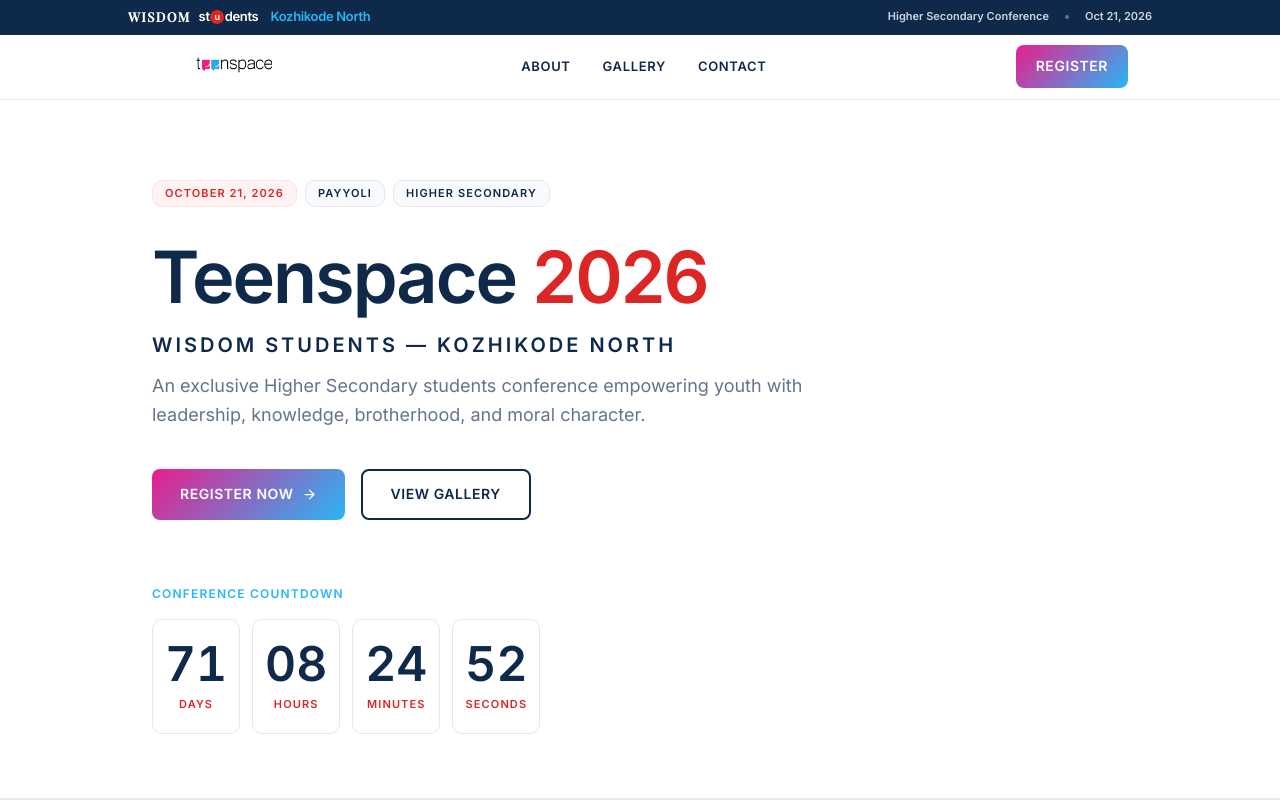
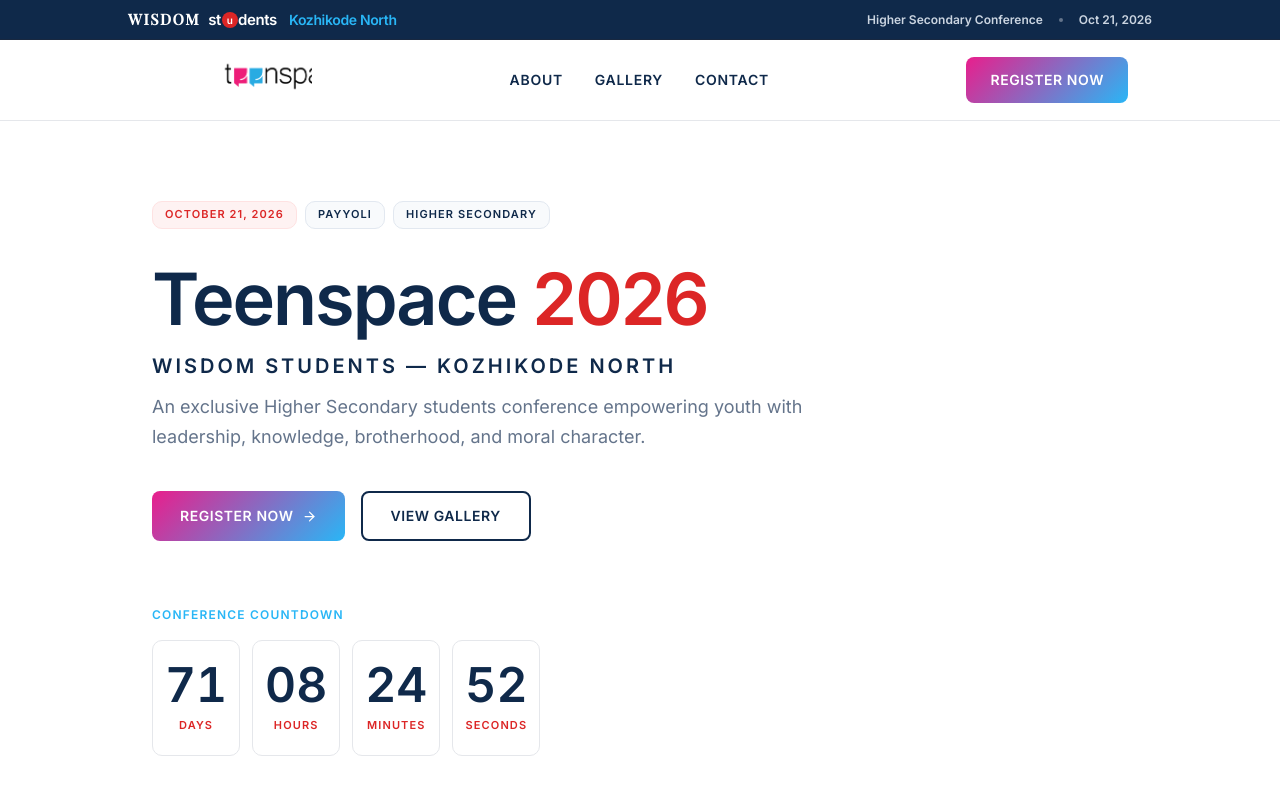
Before and after one commit to Althafx17/teenspace-calicut-north, a React (Vite) app: page / in a window 1280 px wide. Shown: the top 800 px of the page. Built offline with nearby package versions, Linux system fonts and the light colour scheme.

Commit message:
navbar: enlarge Teenspace logo and navbar height for better prominence

```diff
--- a/src/components/Navbar.tsx
+++ b/src/components/Navbar.tsx
@@ -1,18 +1,17 @@
 import { useState } from 'react'
 import { Menu, X } from 'lucide-react'
-import { socials } from './Contact'
 
 export function WisdomStudentsTag({ theme = 'dark' }: { theme?: 'dark' | 'light' }) {
   const isDark = theme === 'dark'
   return (
-    <div className="flex items-center gap-2 text-[12px] leading-none select-none">
-      <span className={`font-serif font-black tracking-widest text-[13px] ${isDark ? 'text-white' : 'text-[#0f294a]'}`}>
+    <div className="flex items-center gap-2 text-[13px] sm:text-[14px] leading-none select-none">
+      <span className={`font-serif font-black tracking-widest text-[14px] sm:text-[15px] ${isDark ? 'text-white' : 'text-[#0f294a]'}`}>
         WISDOM
       </span>
-      <span className={`font-black text-[13px] flex items-center tracking-tight ${isDark ? 'text-white' : 'text-[#0f294a]'}`}>
-        st<span className="inline-flex items-center justify-center w-3.5 h-3.5 rounded-full bg-[#dc2626] text-white text-[9px] font-black mx-[0.5px] leading-none">u</span>dents
+      <span className={`font-black text-[14px] sm:text-[15px] flex items-center tracking-tight ${isDark ? 'text-white' : 'text-[#0f294a]'}`}>
+        st<span className="inline-flex items-center justify-center w-4 h-4 rounded-full bg-[#dc2626] text-white text-[10px] font-black mx-[0.5px] leading-none">u</span>dents
       </span>
-      <span className={`font-bold text-[13px] tracking-tight ml-1 ${isDark ? 'text-[#29b6f6]' : 'text-[#0f294a]'}`}>
+      <span className={`font-extrabold text-[13px] sm:text-[14px] tracking-tight ml-1 ${isDark ? 'text-[#29b6f6]' : 'text-[#0f294a]'}`}>
         Kozhikode North
       </span>
     </div>
@@ -31,11 +30,11 @@
   return (
     <header className="sticky top-0 z-50">
       {/* Mini Top Bar */}
-      <div className="bg-[#0f294a] text-white py-2 px-6 border-b border-slate-800/60">
+      <div className="bg-[#0f294a] text-white py-2.5 px-6 border-b border-slate-800/60">
         <div className="max-w-5xl mx-auto flex items-center justify-between">
           <WisdomStudentsTag theme="dark" />
 
-          <div className="hidden sm:flex items-center gap-4 text-slate-300 text-[11px] font-semibold">
+          <div className="hidden sm:flex items-center gap-4 text-slate-300 text-[12px] font-semibold">
             <span>Higher Secondary Conference</span>
             <span className="w-1 h-1 rounded-full bg-slate-500" />
             <span>Oct 21, 2026</span>
@@ -45,18 +44,18 @@
 
       {/* Main Navbar */}
       <nav className="bg-white border-b border-[#e5e7eb]">
-        <div className="max-w-5xl mx-auto px-6 h-16 flex items-center justify-between">
+        <div className="max-w-5xl mx-auto px-6 h-20 flex items-center justify-between">
 
-          {/* Restored Teenspace Logo */}
-          <a href="#home" className="flex items-center justify-start w-[120px] h-[44px] overflow-hidden">
+          {/* Bigger Teenspace Logo */}
+          <a href="#home" className="flex items-center justify-start w-[160px] h-[58px] overflow-hidden">
             <img
               src="/TEENSPACE-01-2.png"
               alt="Teenspace Logo"
-              width={120}
-              height={44}
+              width={160}
+              height={58}
               fetchPriority="high"
               decoding="sync"
-              className="h-[44px] w-auto object-contain scale-[1.8] origin-left"
+              className="h-[58px] w-auto object-contain scale-[2.25] origin-left"
             />
           </a>
 
@@ -66,7 +65,7 @@
               <a
                 key={l.label}
                 href={l.href}
-                className="text-[13px] font-semibold uppercase tracking-wider text-[#0f294a] hover:text-[#29b6f6] transition-colors"
+                className="text-[14px] font-bold uppercase tracking-wider text-[#0f294a] hover:text-[#29b6f6] transition-colors"
               >
                 {l.label}
               </a>
@@ -74,8 +73,8 @@
           </div>
 
           {/* CTA */}
-          <a href="#register" className="hidden md:inline-flex btn-primary text-[13px] !py-2.5 !px-5">
-            Register
+          <a href="#register" className="hidden md:inline-flex btn-primary text-[13px] !py-3 !px-6">
+            Register Now
           </a>
 
           {/* Mobile Toggle */}
@@ -84,7 +83,7 @@
             className="md:hidden text-[#0f294a] p-1"
             aria-label="Toggle menu"
           >
-            {open ? <X size={22} /> : <Menu size={22} />}
+            {open ? <X size={24} /> : <Menu size={24} />}
           </button>
         </div>
       </nav>
@@ -92,14 +91,14 @@
       {/* Mobile Drawer */}
       {open && (
         <div className="fixed inset-0 z-40 bg-white flex flex-col items-center justify-center gap-8 md:hidden">
-          <div className="flex flex-col items-center gap-3">
+          <div className="flex flex-col items-center gap-4">
             <WisdomStudentsTag theme="light" />
             <img
               src="/TEENSPACE-01-2.png"
               alt="Teenspace Logo"
-              width={120}
-              height={44}
-              className="h-[44px] w-auto object-contain scale-[1.8] origin-center mt-2"
+              width={150}
+              height={54}
+              className="h-[54px] w-auto object-contain scale-[2.2] origin-center mt-2"
             />
           </div>
 
@@ -119,7 +118,7 @@
           <a
             href="#register"
             onClick={() => setOpen(false)}
-            className="btn-primary mt-2 w-52 justify-center"
+            className="btn-primary mt-2 w-56 justify-center py-3.5 text-sm"
           >
             Register Now
           </a>
```
